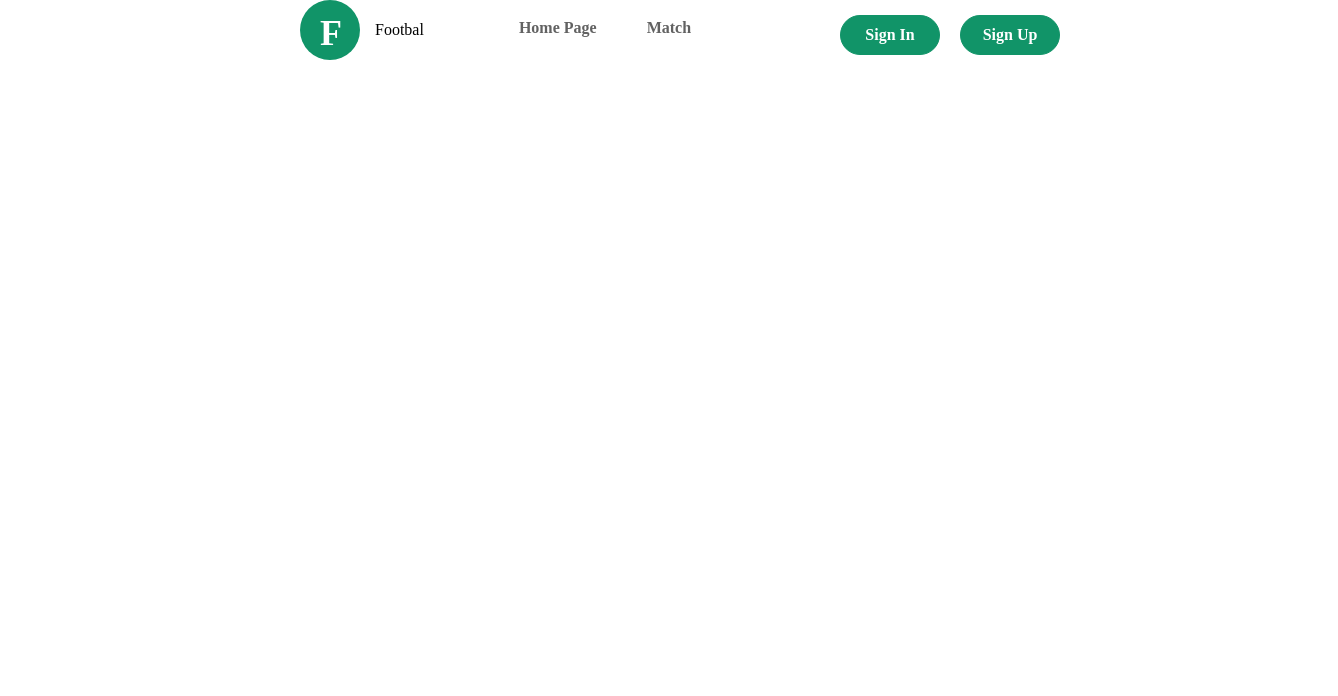
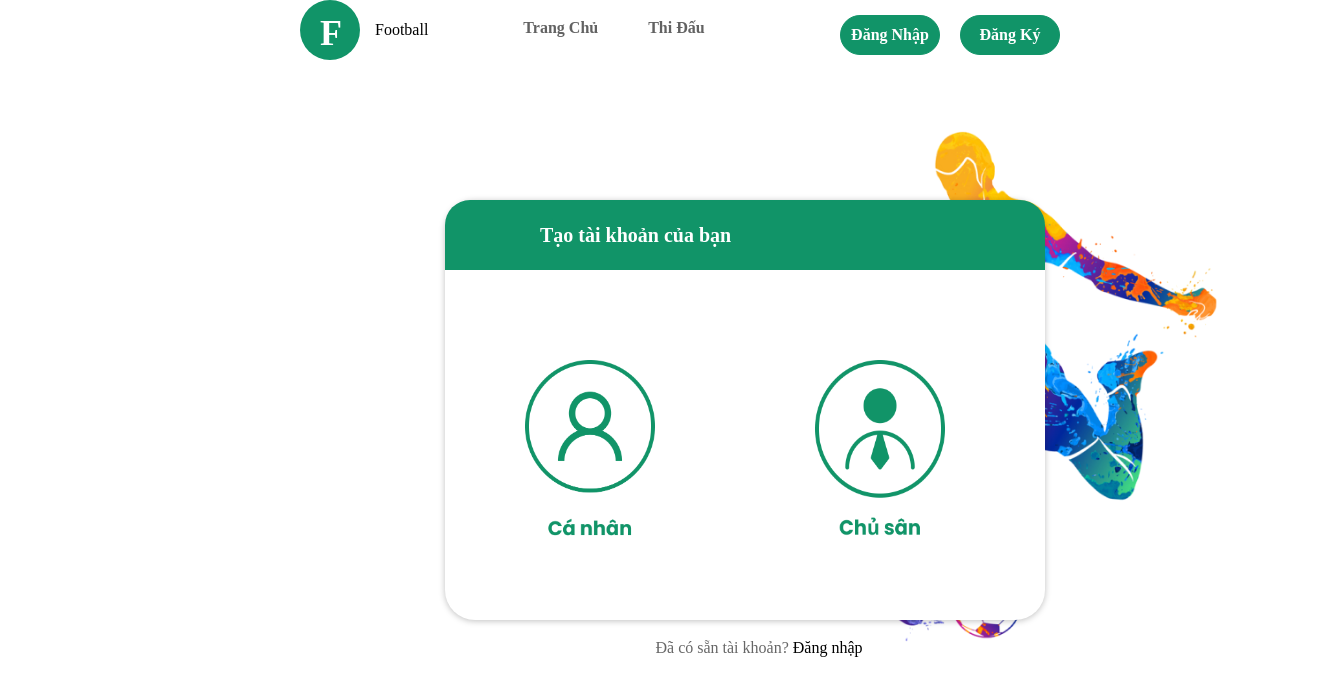
Before and after one commit to vietdung1482000/FootballSystem, a React (Create React App) app in the folder football/: page /selectModule in a window 1280 px wide. Shown: the top 696 px of the page, 1338 px wide, since content can reach past the window. Built offline with nearby package versions, Linux system fonts and the light colour scheme; no server answers.

Commit message:
update DN-DK

```diff
--- a/football/src/App.css
+++ /dev/null
@@ -1,38 +0,0 @@
-.App {
-  text-align: center;
-}
-
-.App-logo {
-  height: 40vmin;
-  pointer-events: none;
-}
-
-@media (prefers-reduced-motion: no-preference) {
-  .App-logo {
-    animation: App-logo-spin infinite 20s linear;
-  }
-}
-
-.App-header {
-  background-color: #282c34;
-  min-height: 100vh;
-  display: flex;
-  flex-direction: column;
-  align-items: center;
-  justify-content: center;
-  font-size: calc(10px + 2vmin);
-  color: white;
-}
-
-.App-link {
-  color: #61dafb;
-}
-
-@keyframes App-logo-spin {
-  from {
-    transform: rotate(0deg);
-  }
-  to {
-    transform: rotate(360deg);
-  }
-}
--- a/football/src/App.js
+++ b/football/src/App.js
@@ -2,6 +2,7 @@ import Menu from "./components/Menu";
 import Home from "./pages/Home/Home";
 import Login from "./pages/Login/Login";
 import Register from "./pages/Register/Register";
+import HomePage from './pages/HomePage/HomePage'
 import {
   BrowserRouter,
   Routes,
@@ -10,6 +11,7 @@ import {
 } from "react-router-dom";
 import { useContext } from "react";
 import { AuthContext } from "./context/AuthContext";
+import SelectModule from "./components/SelectModule";
 
 function App() {
 
@@ -25,8 +27,8 @@ function App() {
 
   return (
     <div className="app">
+      <BrowserRouter>
       <Menu />
-      <BrowserRouter>
         <Routes>
           <Route path="/">
             <Route index element={
@@ -36,6 +38,8 @@ function App() {
             } />
             <Route path="login" element={<Login />} />
             <Route path="register" element={<Register />} />
+            <Route path="home" element={<HomePage />} />
+            <Route path="selectModule" element={<SelectModule />} />
           </Route>
         </Routes>
       </BrowserRouter>
--- a/football/src/components/Menu.jsx
+++ b/football/src/components/Menu.jsx
@@ -1,11 +1,12 @@
 import React from 'react'
 import styled from 'styled-components'
+import { Link  } from 'react-router-dom';
 
 const MenuTop = styled.div`
   width: 100%;
   .container {
     width: 100%;
-    position: fixed;
+    /* position: fixed; */
     display: flex;
     background: white;
 
@@ -109,26 +110,26 @@ export default function Menu() {
   return (
     <MenuTop>
       <div className="container">
-        <a className="symbol" to="/">
+        <Link className="symbol" to="/home">
           <p>F</p>
-        </a>
-        <a className="logo" to="/" alt="">Footbal</a>
+        </Link>
+        <Link className="logo" to="/home" alt="">Football</Link>
         <div className="list_menu">
           <ul className="list_item">
             <li className="item">
-              <a className="link" href="#">Home Page</a>
+              <Link className="link" to="/home">Trang Chủ</Link>
             </li>
             <li className="item">
-              <a className="link" href="#">Match</a>
+              <Link className="link" to="/match">Thi Đấu</Link>
             </li>
           </ul>
         </div>
         <div className="Btn">
           <button className="item">
-            <a href="http://google.com">Sign In</a>
+            <Link to="/login">Đăng Nhập</Link>
           </button>
           <button className="item">
-            <a href="http://google.com">Sign Up</a>
+            <Link to="/selectModule">Đăng Ký</Link>
           </button>
         </div>
       </div>
--- /dev/null
+++ b/football/src/components/SelectModule.jsx
@@ -0,0 +1,114 @@
+import React from 'react'
+import styled from 'styled-components'
+import { Link } from 'react-router-dom'
+import BG from '../img/bg.png'
+import USER from '../img/icon_USER.png'
+import BO from '../img/icon_BO.png'
+
+const SelectM = styled.div`
+    width: 100%;
+    display: flex;
+    .module {
+        width: 60%;
+        .bgc {
+            position: absolute;
+            width: 600px;
+            height: 70px;
+            left: 445px;
+            top: 200px;
+            z-index: 99;
+            background: #119468;
+            border-radius: 25px 25px 0px 0px;
+
+            p {
+                position: absolute;
+                left: 95px;
+                top: 0;
+                z-index: 999;
+
+                font-family: 'Poppins';
+                font-style: normal;
+                font-weight: 700;
+                font-size: 20px;
+                line-height: 30px;
+                display: flex;
+
+                color: #FFFFFF;
+            }
+        }
+        .content {
+            position: absolute;
+            width: 600px;
+            height: 420px;
+            left: 445px;
+            top: 200px;
+
+            background: #FFFFFF;
+            box-shadow: 0px 1px 6px rgba(0, 0, 0, 0.25);
+            border-radius: 30px;
+
+            img {
+                margin-top: 80px;
+                width: 130px;
+                height: 189px;
+                padding: 80px;
+                cursor: pointer;
+            }
+        }
+        p {
+            position: absolute;
+            width: 798px;
+            height: 49px;
+            left: 360px;
+            top: 620px;
+            font-family: 'Poppins';
+            font-style: normal;
+            font-weight: 400;
+            font-size: 16px;
+            line-height: 24px;
+            text-align: center;
+            color: rgba(0, 0, 0, 0.6);
+
+            a {
+                text-decoration: none;
+                color: #000;
+
+                &:hover {
+                   color: #119468;
+                }
+            }
+        }
+    }
+    .bg {
+      width: 40%;
+
+      img {
+        width: 100%;
+        height: 100%;
+      }
+    }
+`
+
+export default function SelectModule() {
+    return (
+        <SelectM>
+            <div className="module">
+                <div className='bgc'>
+                    <p>Tạo tài khoản của bạn</p>
+                </div>
+                <div className="content">
+                    <Link to="/register">
+                        <img src={USER} alt="" />
+                    </Link>
+                    <Link to="/register">
+                        <img src={BO} alt="" />
+                    </Link>
+                </div>
+                <p>Đã có sẵn tài khoản? <Link to="/login">Đăng nhập</Link></p>
+            </div>
+            <div className="bg">
+                <img src={BG} alt="" />
+            </div>
+        </SelectM>
+    )
+}
--- a/football/src/pages/Home/Home.jsx
+++ b/football/src/pages/Home/Home.jsx
@@ -5,7 +5,7 @@ import styled from 'styled-components'
 import Media from '../../utils/media'
 
 const HomeChat = styled.div`
-  background-color: #a7bcff;
+  /* background-color: #a7bcff; */
   height: 100vh;
   display: flex;
   align-items: center;
--- /dev/null
+++ b/football/src/pages/HomePage/HomePage.jsx
@@ -0,0 +1,83 @@
+import React from 'react'
+import styled from 'styled-components'
+import BG from '../../img/bg.png'
+
+const HomeStyle = styled.div`
+  width: 100%;
+
+  ._home{
+    display: flex;
+
+    ._title {
+      width: 60%;
+      text-align: center;
+      margin-top: 150px;
+      font-family: 'Poppins';
+      font-style: normal;
+      font-weight: 700;
+      font-size: 24px;
+
+      h2 {
+        align-items: center;
+        color: #119468;
+        line-height: 40px;
+        text-align: left;
+        margin-left: 300px;
+      }
+
+      p {
+        margin-left: 300px;
+        font-weight: 400;
+        font-size: 16px;
+        line-height: 24px;
+        display: flex;
+        align-items: center;
+        color: #626262;
+      }
+    }
+
+    .bg {
+      width: 40%;
+
+      img {
+        width: 100%;
+        height: 100%;
+      }
+    }
+  }
+`
+
+const Button = styled.button`
+    margin-top: 75px;
+    width: 300px;
+    color: white;
+    padding: 10px;
+    font-weight: bold;
+    border: none;
+    background: #119468;
+    box-shadow: 0px 1px 5px rgba(0, 0, 0, 0.8), inset 0px -3px 6px rgba(0, 0, 0, 0.25);
+    border-radius: 25px;
+    cursor: pointer;
+
+    :hover{
+       background-color: #43b891;
+    }
+`
+
+export default function HomePage() {
+  return (
+    <HomeStyle>
+      <div className="_home">
+        <div className="_title">
+          <h2 className="football">FOOTBALL</h2>
+          <h2>NỀN TẢNG ĐẶT SÂN - TÌM ĐỐI</h2>
+          <p>Ở đây là phần thông tin thêm</p>
+          <Button>Tìm hiểu thêm</Button>
+        </div>
+        <div className="bg">
+          <img src={BG} alt="" />
+        </div>
+      </div>
+    </HomeStyle>
+  )
+}
--- a/football/src/pages/Login/Login.jsx
+++ b/football/src/pages/Login/Login.jsx
@@ -87,20 +87,21 @@ const FormWrapper = styled.div`
         align-items: center;
         text-align: center;
         a {
-            color: #5d5b8d;
+            color: #000000;
             font-weight: bold;
             font-family: 'Poppins';
             font-style: normal;
             line-height: 24px;
+            text-decoration: none;
         }
         a:hover {
-            color: #000000;
+            color: #119468;
         }
     }
 `
 const Button = styled.button`
     width: 350px;
-    background-color: #7b96ec;
+    background: #119468;
     color: white;
     padding: 10px;
     font-weight: bold;
@@ -125,7 +126,7 @@ export default function Login() {
 
         try {
             await signInWithEmailAndPassword(auth, email, password);
-            navigate("/");
+            navigate("/home");
         } catch (err) {
             setErr(true);
         }
@@ -134,19 +135,19 @@ export default function Login() {
     return (
         <FormContainer>
             <FormWrapper>
-                <span className="logo">Sign In</span>
-                <span className="title">Login to manage your account</span>
+                <span className="logo">Đăng Nhập</span>
+                <span className="title">Đăng nhập để quản lý tài khoản của bạn</span>
                 <form onSubmit={handleSubmit}>
                     <input type="email" placeholder="email" />
                     <input type="password" placeholder="password" />
                     <div className="checkbox">
-                        <input type="checkbox" value="lsRememberMe" id="rememberMe" /> <label for="rememberMe">Remember me</label>
+                        <input type="checkbox" value="lsRememberMe" id="rememberMe" /> <label for="rememberMe">Ghi Nhớ Mật Khẩu</label>
                     </div>
-                    <Button>Sign In</Button>
-                    {err && <span>Something went wrong!</span>}
+                    <Button>Đăng Nhập</Button>
+                    {err && <span>Đã xảy ra lỗi!</span>}
                 </form>
-                <p>You don't have a account? <Link to="/register">Register</Link></p>
-                <p><a href="/register">Forget password?</a></p>
+                <p>Bạn chưa có tài khoản? <Link to="/register">Đăng Ký</Link></p>
+                <p><Link to="/">Quên Mật Khẩu?</Link></p>
             </FormWrapper>
         </FormContainer>
     )
--- a/football/src/pages/Register/Register.jsx
+++ b/football/src/pages/Register/Register.jsx
@@ -145,21 +145,21 @@ export default function Register() {
     return (
         <FormContainer>
             <FormWrapper>
-                <span className="logo">Create your account</span>
-                <span className="title">Create an account to manage</span>
+                <span className="logo">Tạo tài khoản của bạn</span>
+                <span className="title">Tạo tài khoản cá nhân</span>
                 <form onSubmit={handleSubmit}>
-                    <input type="text" placeholder="your name" />
-                    <input type="email" placeholder="email" />
-                    <input type="password" placeholder="password" />
+                    <input type="text" placeholder="Tên của bạn" />
+                    <input type="email" placeholder="Nhập địa chỉ email" />
+                    <input type="password" placeholder="Nhập mật khẩu" />
                     <input style={{ display: "none" }} type="file" id="file" />
                     <label htmlFor="file">
                         <img src={addAvatar} alt="" />
                         <span>Add an avatar</span>
                     </label>
                     <Button>Sign Up</Button>
-                    {err && <span>Something went wrong!</span>}
+                    {err && <span>Đã xảy ra lỗi!</span>}
                 </form>
-                <p>You do have a account? <Link to="/register">Sign In</Link></p>
+                <p>Đã có sẵn tài khoản? <Link to="/register">Đăng nhập</Link></p>
             </FormWrapper>
         </FormContainer>
     )
```
Also changed, not shown: football/src/img/icon_BO.png (added), football/src/img/icon_USER.png (added).
